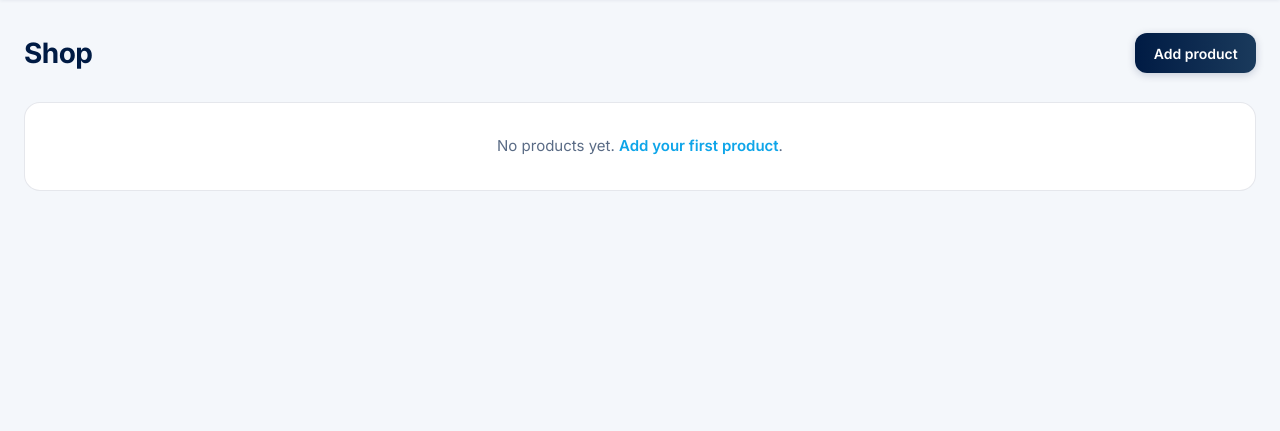
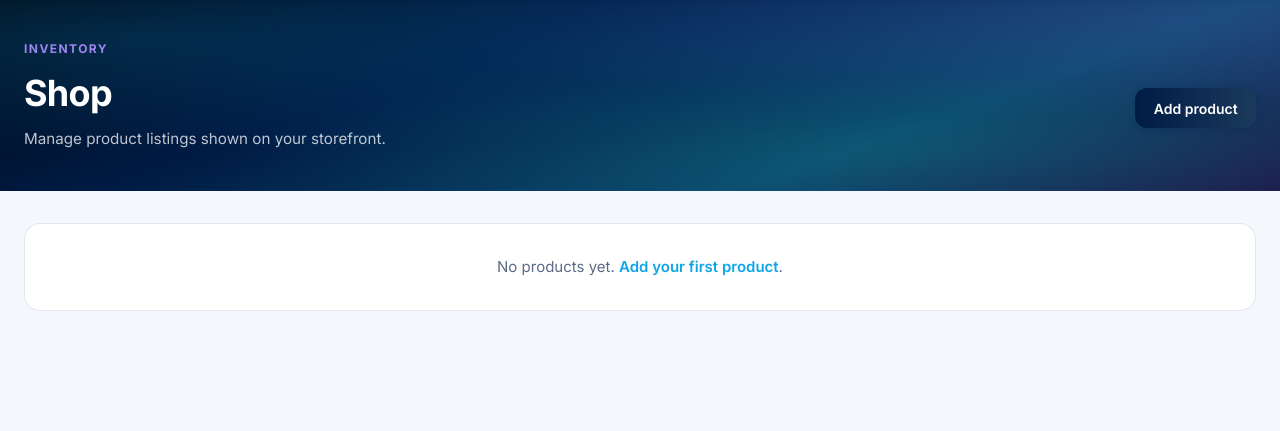
Before and after one commit to Visdomoyat/Samsonllc_backend, a Django app: page /shop/ in a window 1280 px wide. Shown: the part 105-536 px from the top of the page. Run offline with Django 5.2, Linux system fonts and the light colour scheme; a user stored in the database is signed in; data that the repository does not hold is empty.

Commit message:
Revamp shop template: Update title and stylesheet version, enhance layout with a page hero section, and refactor product display to use cards for improved aesthetics and usability.

```diff
--- a/admin_app/templates/shop.html
+++ b/admin_app/templates/shop.html
@@ -1,43 +1,49 @@
 {% extends 'base.html' %}
 {% load static %}
 
-{% block title %}Shop — Eliteforge{% endblock %}
+{% block title %}Shop — Eliteforge Admin{% endblock %}
 
 {% block extra_css %}
-  <link rel="stylesheet" href="{% static 'css/shop.css' %}?v=2">
+  <link rel="stylesheet" href="{% static 'css/shop.css' %}?v=3">
 {% endblock %}
 
 {% block content %}
+  <div class="page-hero">
+    <div class="page-hero-inner">
+      <p class="page-eyebrow">Inventory</p>
       <div class="shop-header">
-    <h1 class="shop-title">Shop</h1>
+        <div>
+          <h1 class="page-hero-title">Shop</h1>
+          <p class="page-hero-subtitle">Manage product listings shown on your storefront.</p>
+        </div>
         <a href="{% url 'product_create' %}" class="btn btn-primary">Add product</a>
+      </div>
+    </div>
   </div>
 
   {% if products %}
-    <div class="product-grid">
-      {% for row in product_rows %}
-        <div class="product-row">
-          {% for product in row %}
-            <article class="product-item">
-              <div class="product-image-wrap">
+    <div class="product-cards">
+      {% for product in products %}
+        <article class="product-card">
+          <div class="product-card-image-wrap">
             {% if product.image %}
               <img
-                    class="product-image"
+                class="product-card-image"
                 src="{{ product.image.url }}"
                 alt="{{ product.name }}"
               >
             {% else %}
-                  <div class="product-image product-image--placeholder">No image</div>
+              <div class="product-card-image product-card-image--placeholder">No image</div>
             {% endif %}
           </div>
 
-              <div class="product-details">
-                <h2 class="product-name">{{ product.name }}</h2>
-                <p class="product-description">{{ product.description }}</p>
-                <p class="product-price">${{ product.price|floatformat:2 }}</p>
+          <div class="product-card-body">
+            <h2 class="product-card-name">{{ product.name }}</h2>
+            <p class="product-card-description">{{ product.description }}</p>
+            <p class="product-card-price">${{ product.price|floatformat:2 }}</p>
 
-                <div class="product-actions">
-                  <a href="{% url 'product_edit' product.pk %}" class="btn btn-secondary">Edit</a>
+            <div class="product-card-actions">
+              <a href="{% url 'product_edit' product.pk %}" class="btn btn-secondary btn-sm">Edit</a>
               <form
                 class="product-delete-form"
                 action="{% url 'product_delete' product.pk %}"
@@ -45,19 +51,13 @@
                 onsubmit="return confirm('Delete {{ product.name|escapejs }}?');"
               >
                 {% csrf_token %}
-                    <button type="submit" class="btn btn-danger">Delete</button>
+                <button type="submit" class="btn btn-danger btn-sm">Delete</button>
               </form>
             </div>
           </div>
         </article>
       {% endfor %}
     </div>
-
-        {% if not forloop.last %}
-          <hr class="product-divider-h" aria-hidden="true">
-        {% endif %}
-      {% endfor %}
-    </div>
   {% else %}
     <p class="shop-empty">No products yet. <a href="{% url 'product_create' %}">Add your first product</a>.</p>
   {% endif %}
```
Lines whose indentation alone changed are shown as unchanged.
